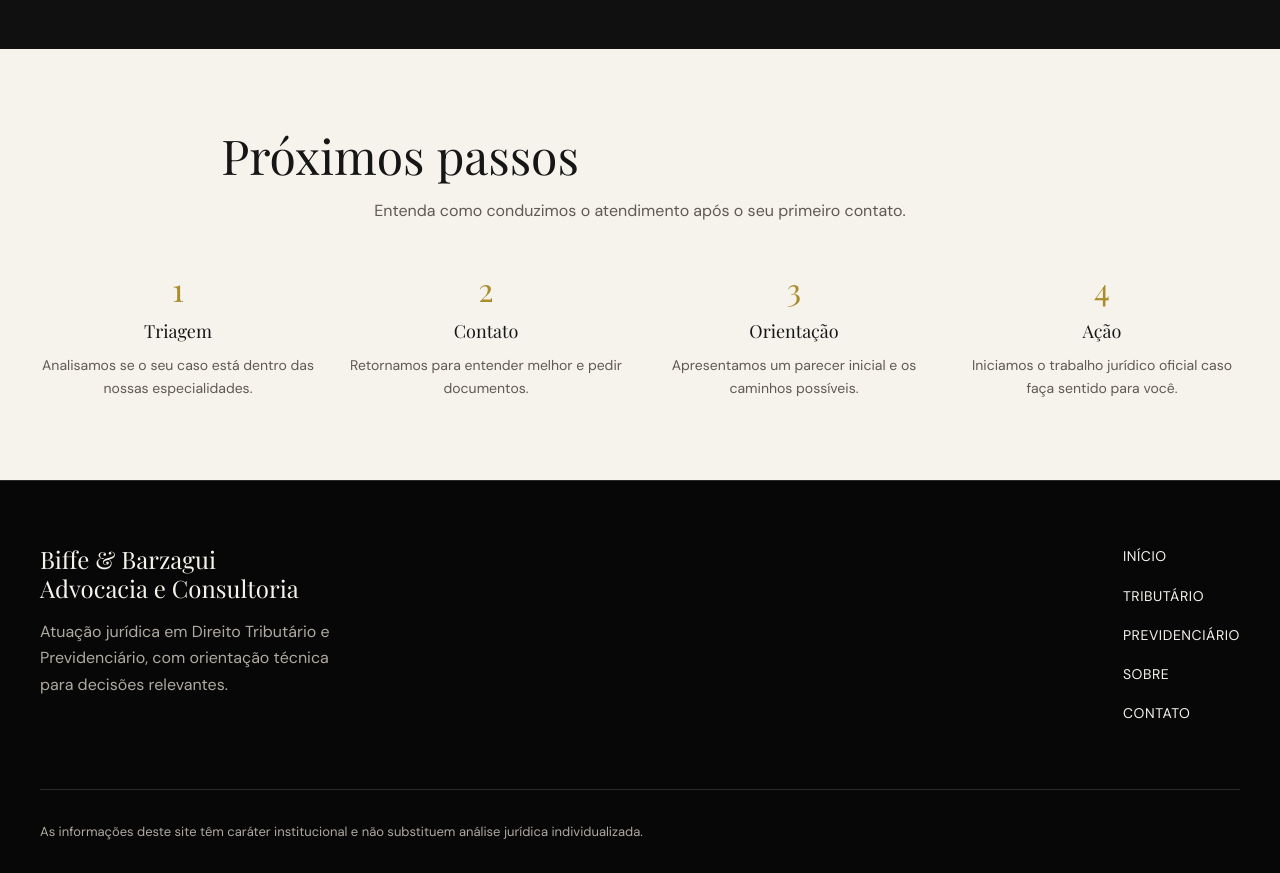
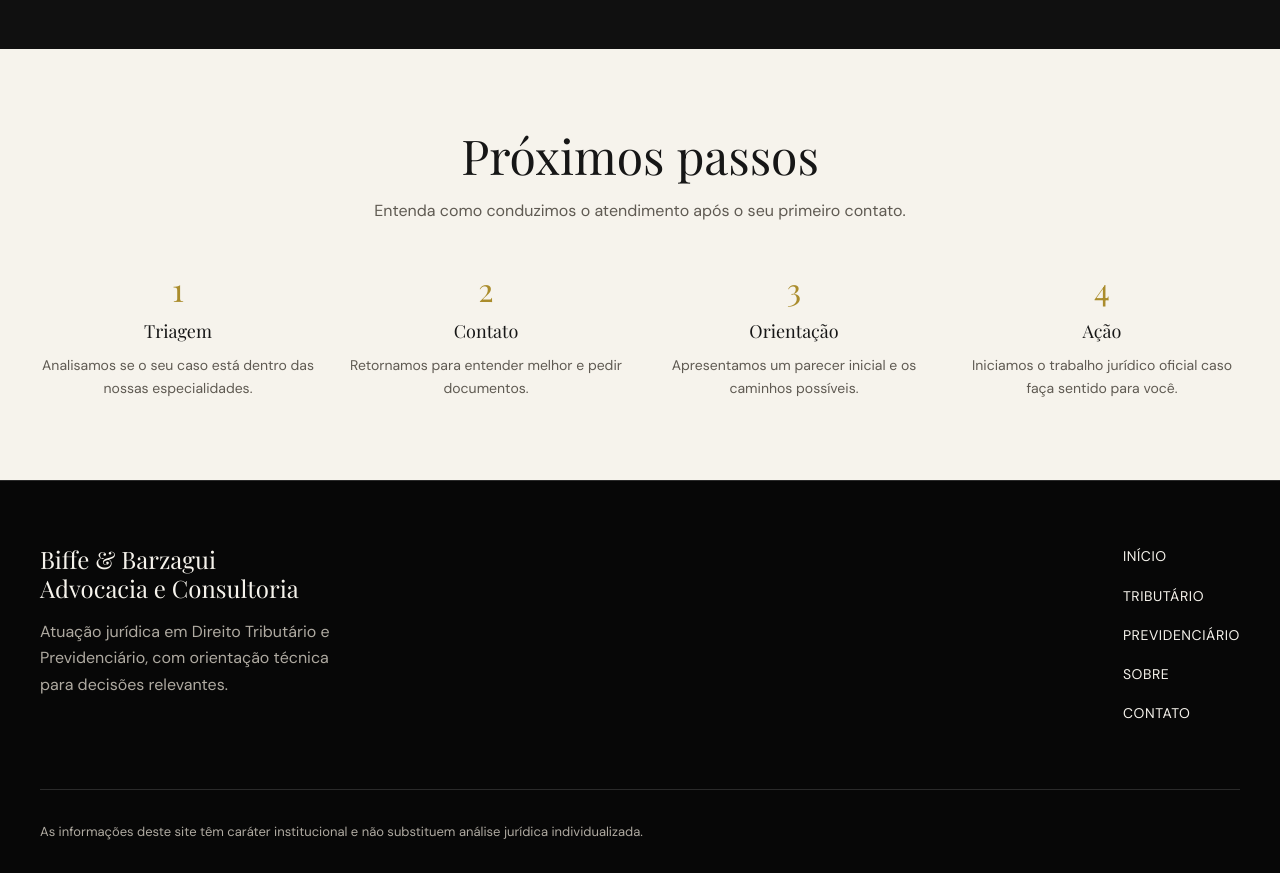
Before and after one commit to companydegas-crypto/B-B-ADVOCACIA, a React (Vite) app: page /contato in a window 1280 px wide. Shown: the part 1520-2393 px from the top of the page. Built offline with nearby package versions, Linux system fonts and the light colour scheme; a web font is replaced by a local one.

Commit message:
Fix desktop centering alignment and add conversion report

```diff
--- a/src/styles/components.css
+++ b/src/styles/components.css
@@ -63,6 +63,19 @@
 .section { padding: var(--space-80) 0; }
 .section-eyebrow { color: var(--color-gold-main); font-family: var(--font-ui); text-transform: uppercase; letter-spacing: 0.08em; font-size: 13px; font-weight: 500; display: block; margin-bottom: var(--space-16); }
 .section-title { font-size: 32px; line-height: 1.1; margin-bottom: var(--space-24); color: var(--color-off-white); max-width: 25ch; }
+[style*="text-align: center"] .section-title,
+[style*="text-align:center"] .section-title,
+.cta-final .section-title {
+  margin-left: auto !important;
+  margin-right: auto !important;
+  text-align: center;
+}
+[style*="text-align: center"] .section-eyebrow,
+[style*="text-align:center"] .section-eyebrow {
+  margin-left: auto !important;
+  margin-right: auto !important;
+  text-align: center;
+}
 .section-text { font-size: 16px; color: var(--color-gray-text); max-width: 600px; margin-bottom: var(--space-32); }
 
 /* Team */
```
Also changed, not shown: 1 other file (tests, documents, lock files or other folders).
